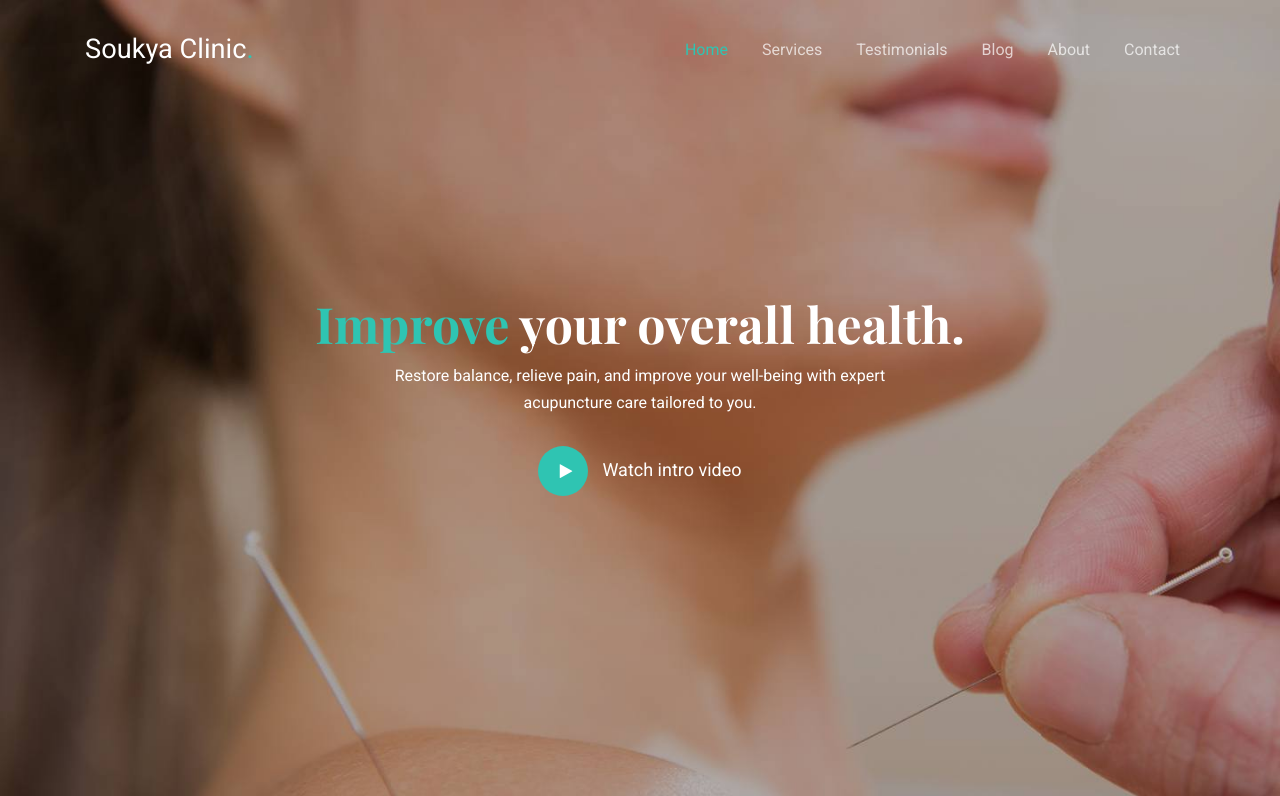
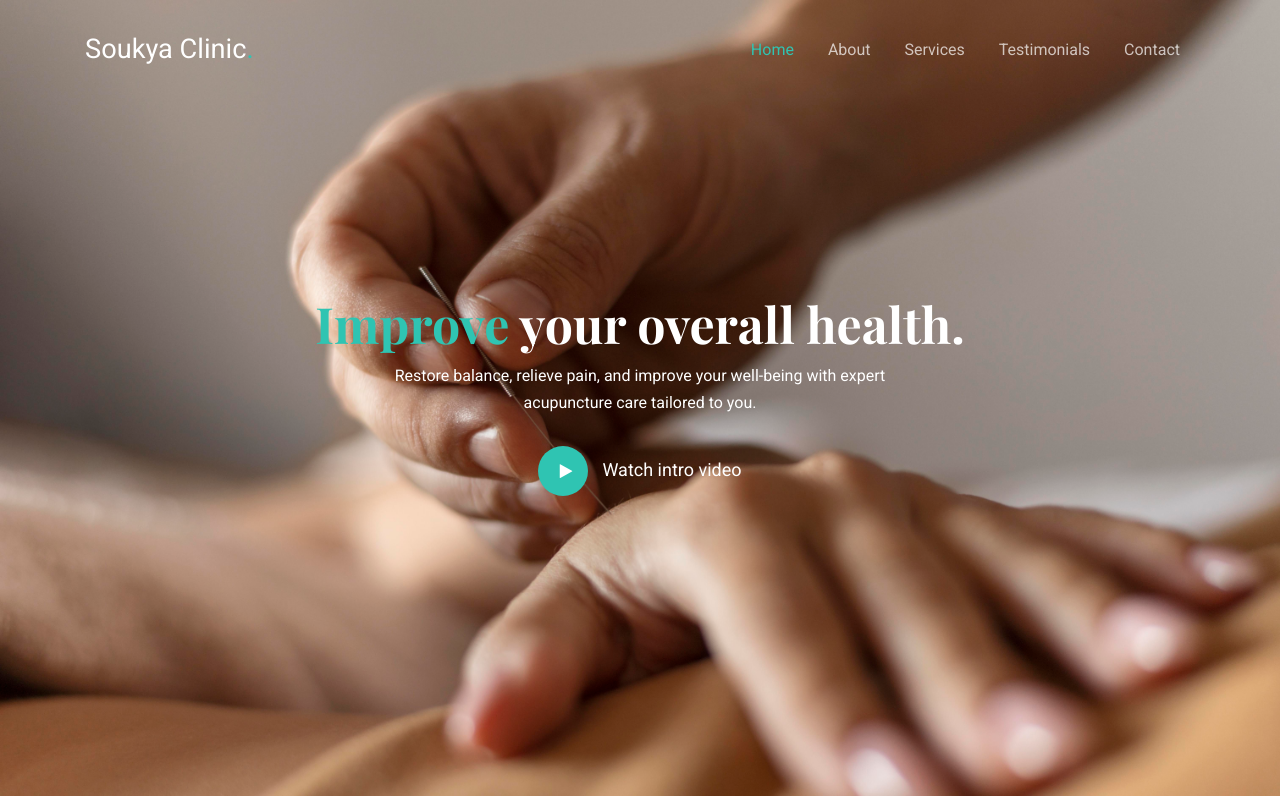
Before and after one commit to farookeei/soukya-clinic, a plain HTML site: page index.html in a window 1280 px wide. Shown: the top 796 px of the page. Drawn offline with nearby package versions, Linux system fonts and the light colour scheme; files whose address does not match are found by name.

Commit message:
update:bg updated,hyperlink added

```diff
--- a/index.html
+++ b/index.html
@@ -57,11 +57,11 @@
               <nav class="site-navigation text-right ml-auto d-none d-lg-block" role="navigation">
                 <ul class="site-menu main-menu js-clone-nav ml-auto ">
                   <li class="active"><a href="index.html" class="nav-link">Home</a></li>
-                  <li><a href="services.html" class="nav-link">Services</a></li>
-                  <li><a href="testimonials.html" class="nav-link">Testimonials</a></li>
-                  <li><a href="blog.html" class="nav-link">Blog</a></li>
-                  <li><a href="about.html" class="nav-link">About</a></li>
-                  <li><a href="contact.html" class="nav-link">Contact</a></li>
+                  <li><a href="#about" class="nav-link">About</a></li>
+                  <li><a href="#services" class="nav-link">Services</a></li>
+                  <li><a href="#testimonials" class="nav-link">Testimonials</a></li>
+                  <!-- <li><a href="#blog" class="nav-link">Blog</a></li> -->
+                  <li><a href="#contact" class="nav-link">Contact</a></li>
                 </ul>
               </nav>
             </div>
@@ -73,7 +73,7 @@
       </header>
 
 
-      <div class="hero" style="background-image: url('images/hero_bg_1.jpg');">
+      <div class="hero" style="background-image: url('images/bg.jpg');">
 
         <div class="container">
           <div class="row align-items-center justify-content-center">
@@ -95,7 +95,7 @@
         </div>
       </div>
 
-      <div class="services">
+      <div class="services" id="services">
         <div class="container-fluid px-0">
           <div class="row no-gutters align-items-stretch">
             <div class="col-6 col-sm-6 col-md col-lg h-100">
@@ -144,7 +144,7 @@
 
 
 
-    <div class="site-section">
+    <div class="site-section" id="about">
     <div class="container">
         <div class="row align-items-center">
             <div class="col-lg-7 text-center order-lg-2">
@@ -160,7 +160,7 @@
                     <strong>Sujok</strong> and <strong>Color Therapy</strong>, our holistic approach ensures that your well-being comes first.
                     Your health is our priority.
                 </p>
-                <p><a href="#" class="btn btn-primary">Book Your Appointment</a></p>
+                <p><a href="#contact" class="btn btn-primary">Book Your Appointment</a></p>
             </div>
         </div>
     </div>
@@ -217,7 +217,7 @@
         </div>
     </div>
 
-      <div class="site-section bg-light">
+      <div class="site-section bg-light" id="testimonials">
         <div class="container">
           <div class="row">
             <div class="col-lg-7 text-center mx-auto">
@@ -371,7 +371,7 @@
         </div>
       </div>
 
-      <div class="site-section bg-primary py-5">
+      <div class="site-section bg-primary py-5" id="contact">
         <div class="container">
           <div class="row align-items-center">
             <div class="col-lg-7 mb-4 mb-md-0">
```
Also changed, not shown: images/bg.jpg (added).
